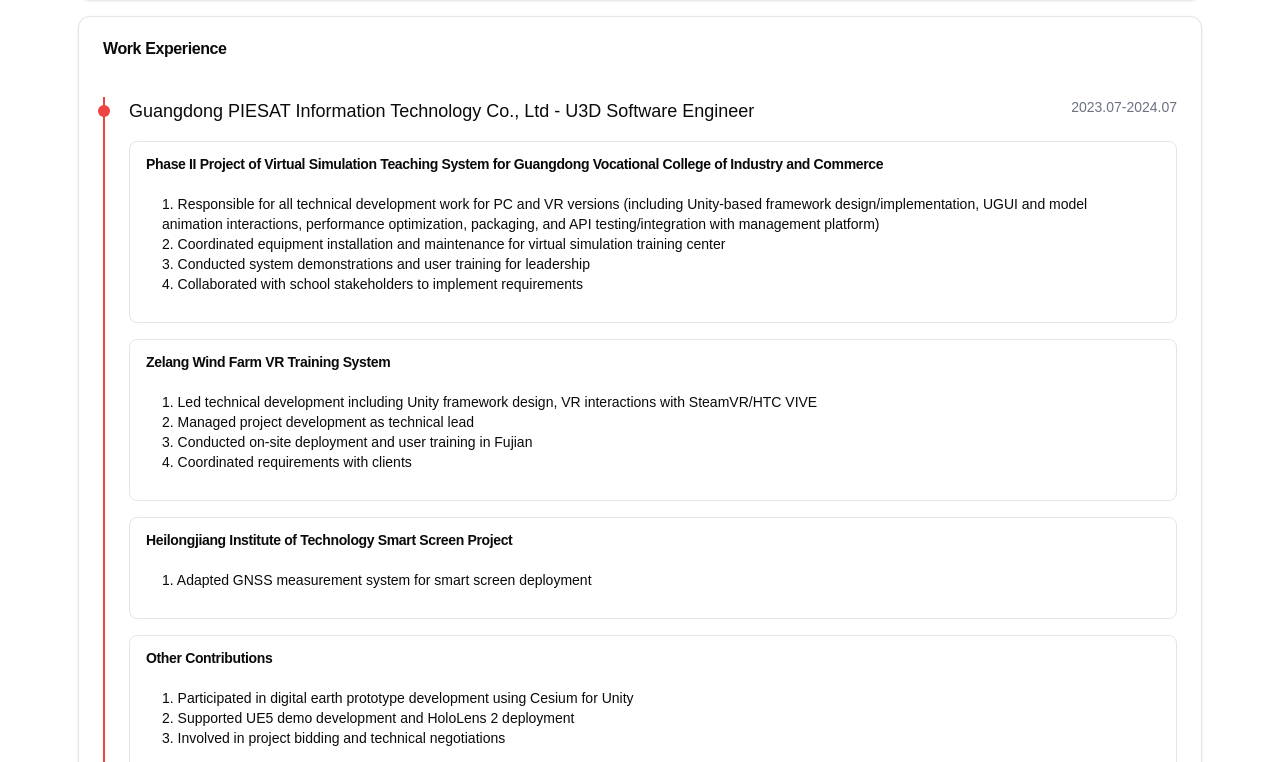
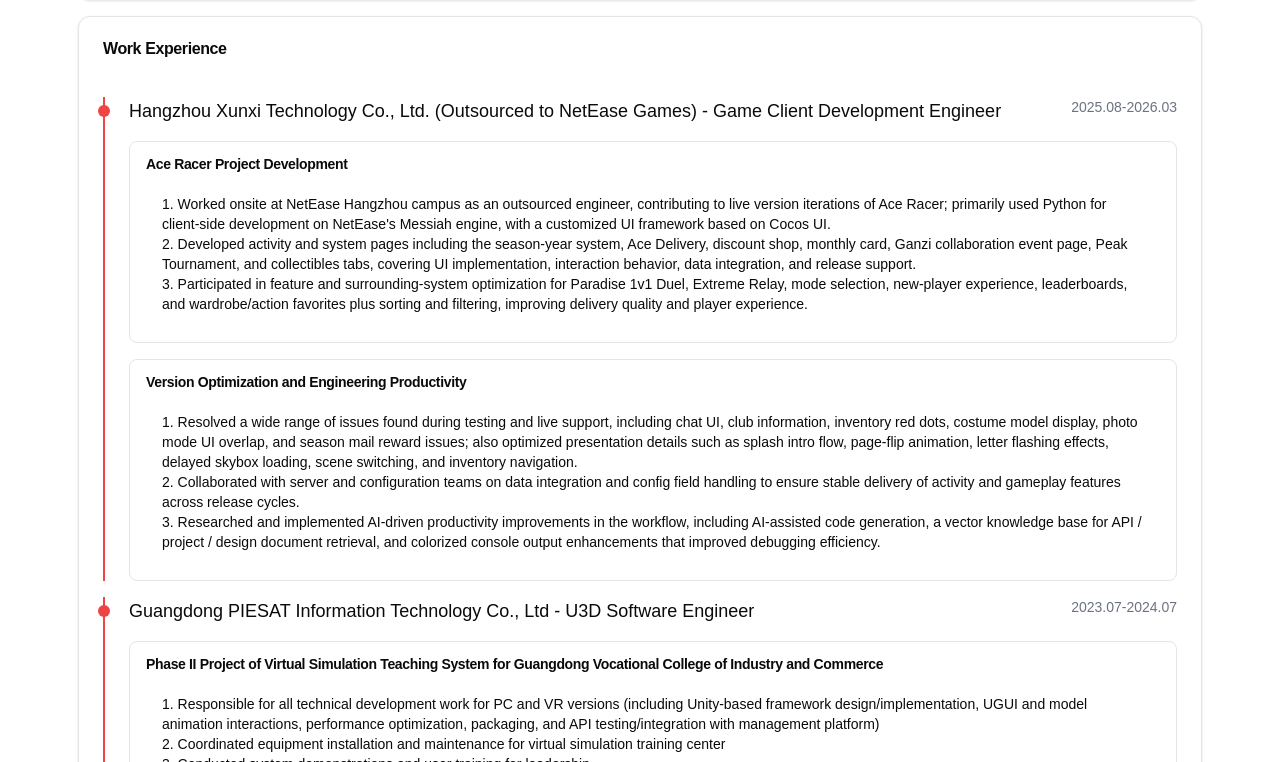
Before and after one commit to Tandre-Z/tandre-z.github.io, a Next.js app: page /en/about in a window 1280 px wide. Shown: the part 1118-1880 px from the top of the page. Built offline with nearby package versions, Linux system fonts and the light colour scheme.

Commit message:
更新关于页面的最后更新时间，调整为2024年12月27日；更新首页的最后更新时间，调整为2026年4月6日；在英文和中文字典中添加杭州讯锡科技有限公司的工作经历及项目详情。

```diff
--- a/src/app/[lang]/about/page.tsx
+++ b/src/app/[lang]/about/page.tsx
@@ -153,7 +153,7 @@
 
             {/* 最后更新时间 */}
             <div className="my-16 text-sm text-gray-500 dark:text-gray-400 space-y-1">
-                <p className="tracking-wide">{dictionaries.about.last_updated}2024/12/27</p>
+                <p className="tracking-wide">{dictionaries.about.last_updated}  2024/12/27</p>
                 <p className="font-mono text-primary dark:text-primary-dark">TandreZ</p>
             </div>
         </div >
--- a/src/app/[lang]/page.tsx
+++ b/src/app/[lang]/page.tsx
@@ -139,7 +139,7 @@
 
       {/* 底部说明 - 优化排版 */}
       <div className="mt-16 text-left text-sm text-gray-500 dark:text-gray-400 space-y-1 opacity-75 hover:opacity-100 transition-opacity">
-        <p className="tracking-wide">{dictionaries.home.last_updated} 2024/12/27</p>
+        <p className="tracking-wide">{dictionaries.home.last_updated}  2026/04/06</p>
         <p className="font-mono text-primary dark:text-primary-dark">TandreZ</p>
       </div>
     </div>
--- a/src/dictionaries/en.json
+++ b/src/dictionaries/en.json
@@ -96,6 +96,20 @@
             "title": "Work Experience",
             "experiences": [
                 {
+                    "title": "Hangzhou Xunxi Technology Co., Ltd. (Outsourced to NetEase Games) - Game Client Development Engineer",
+                    "time": "2025.08-2026.03",
+                    "projects": [
+                        {
+                            "title": "Ace Racer Project Development",
+                            "content": "1. Worked onsite at NetEase Hangzhou campus as an outsourced engineer, contributing to live version iterations of Ace Racer; primarily used Python for client-side development on NetEase's Messiah engine, with a customized UI framework based on Cocos UI.\n2. Developed activity and system pages including the season-year system, Ace Delivery, discount shop, monthly card, Ganzi collaboration event page, Peak Tournament, and collectibles tabs, covering UI implementation, interaction behavior, data integration, and release support.\n3. Participated in feature and surrounding-system optimization for Paradise 1v1 Duel, Extreme Relay, mode selection, new-player experience, leaderboards, and wardrobe/action favorites plus sorting and filtering, improving delivery quality and player experience."
+                        },
+                        {
+                            "title": "Version Optimization and Engineering Productivity",
+                            "content": "1. Resolved a wide range of issues found during testing and live support, including chat UI, club information, inventory red dots, costume model display, photo mode UI overlap, and season mail reward issues; also optimized presentation details such as splash intro flow, page-flip animation, letter flashing effects, delayed skybox loading, scene switching, and inventory navigation.\n2. Collaborated with server and configuration teams on data integration and config field handling to ensure stable delivery of activity and gameplay features across release cycles.\n3. Researched and implemented AI-driven productivity improvements in the workflow, including AI-assisted code generation, a vector knowledge base for API / project / design document retrieval, and colorized console output enhancements that improved debugging efficiency."
+                        }
+                    ]
+                },
+                {
                     "title": "Guangdong PIESAT Information Technology Co., Ltd - U3D Software Engineer",
                     "time": "2023.07-2024.07",
                     "projects": [
--- a/src/dictionaries/zh.json
+++ b/src/dictionaries/zh.json
@@ -96,8 +96,22 @@
             "title": "工作经历",
             "experiences": [
                 {
+                    "title": "杭州讯锡科技有限公司（外派网易互娱）- 游戏客户端开发工程师",
+                    "time": "2025.08-2026.03",
+                    "projects": [
+                        {
+                            "title": "《王牌竞速》项目开发",
+                            "content": "1. 以外派形式驻场杭州网易园区，参与《王牌竞速》版本迭代，主要使用 Python 基于网易弥赛亚引擎进行客户端开发，UI 体系基于 Cocos UI 魔改方案；\n2. 负责赛年系统、王牌派送、超值折扣商店、福利月卡、甘孜联动集合页、巅峰赛、藏品页签等活动与系统页面开发，完成界面搭建、交互表现、数据接入及上线支持；\n3. 参与乐园1v1对决、极限接力赛、模式选择、新手体验、排行榜、仓库时装/动作收藏与排序筛选等玩法及外围系统优化，持续提升版本内容完成度与玩家体验。"
+                        },
+                        {
+                            "title": "版本优化与研发提效",
+                            "content": "1. 持续处理线上与测试阶段问题，修复聊天界面、俱乐部信息、仓库红点、时装模型、旅拍UI重叠、赛季邮件领奖异常等多类 Bug，并完成开屏介绍、翻页动效、字母闪烁、天幕延时加载、场景切换与仓库跳转等表现优化；\n2. 配合服务器与配置侧完成数据接入及表字段处理，保障活动与玩法功能按版本节奏稳定交付；\n3. 在工作流中研究并落地 AI 提效方案，包括 AI 代码生成、面向接口文档/项目文档/策划文档检索的向量知识库建设，以及公司控制台彩色输出优化，提升开发与 Debug 效率。"
+                        }
+                    ]
+                },
+                {
                     "title": "广东航天宏图信息技术有限公司 - U3D软件工程师",
-                    "time": "2023.07-2024.07",
+                    "time": "2023.07-2025.06",
                     "projects": [
                         {
                             "title": "广东工贸职业技术学院虚拟仿真教学实训系统二期项目",
```
